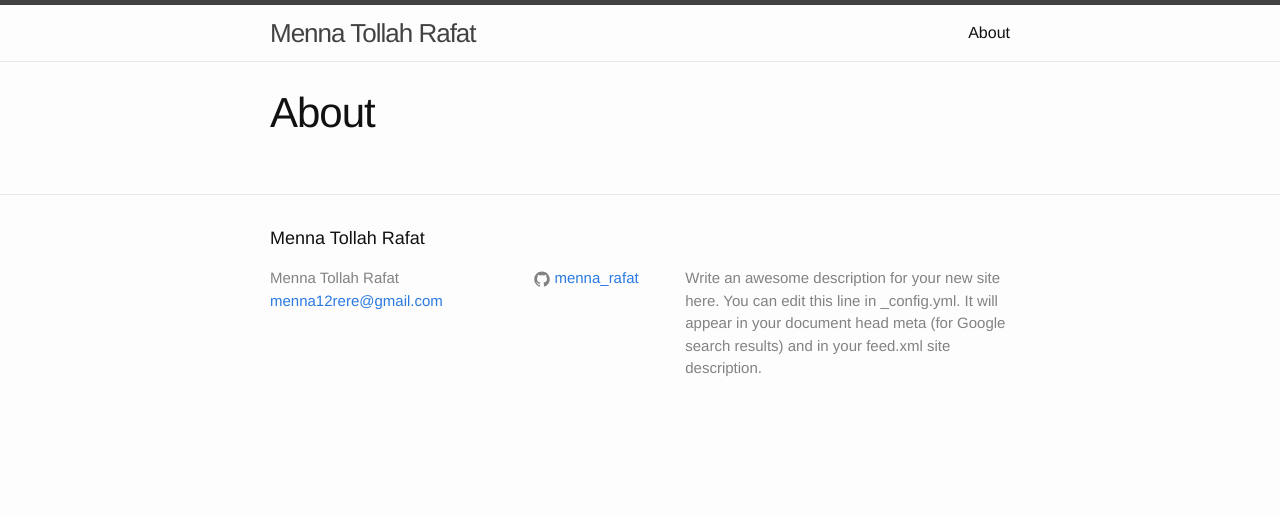
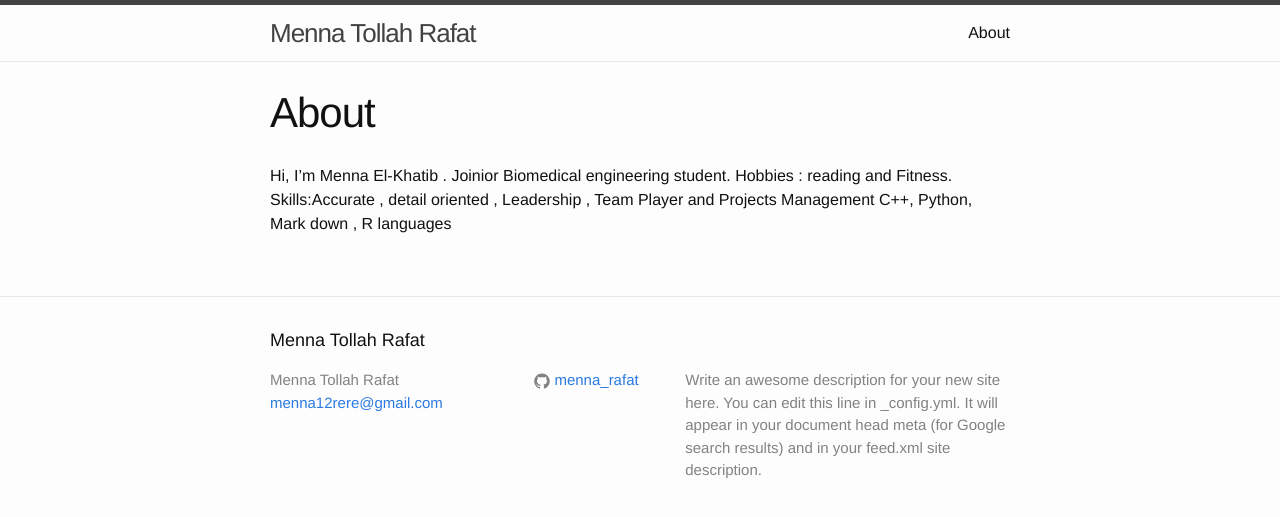
Before and after one commit to Menna-Rafat/menna-rafat.github.io, a Jekyll site: the page built from about.md, in a window 1280 px wide. Shown: the top 517 px of the page. Built offline with Jekyll 4.4.1, drawn with Linux system fonts in a browser that asks for light colours.

Commit message:
Updated About

```diff
--- a/about.md
+++ b/about.md
@@ -3,3 +3,8 @@ title: About
 permalink: "/about/"
 layout: page
 ---
+
+
+Hi, I’m Menna El-Khatib . Joinior Biomedical engineering student. Hobbies : reading and Fitness.
+Skills:Accurate , detail oriented , Leadership , Team Player and Projects Management
+C++, Python, Mark down , R languages
```
